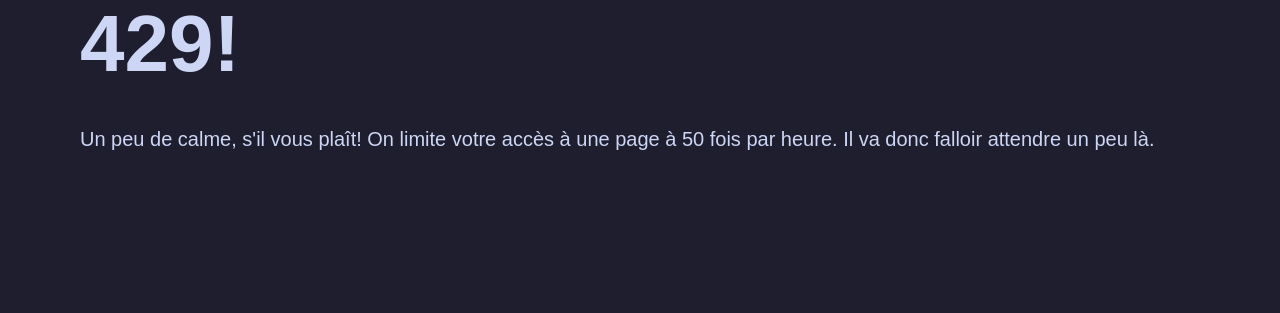
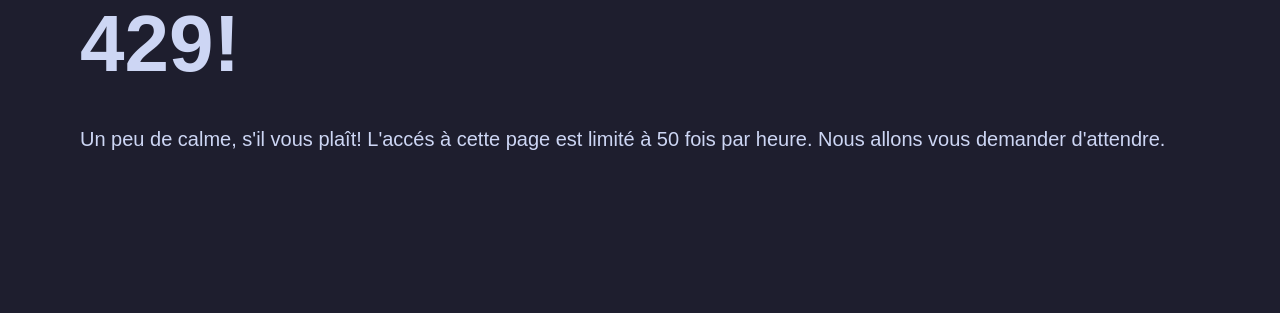
Before and after one commit to orlettienzo/CityPace, a Flask app: template mobility/templates/429.html in a window 1280 px wide. Shown: the part 116-429 px from the top of the page. Run offline with Flask 3, Linux system fonts and the light colour scheme; the template is opened without the code that fills it, so the values that code supplies are empty; some web fonts are replaced.

Commit message:
Changement de texte erreur 429

```diff
--- a/mobility/templates/429.html
+++ b/mobility/templates/429.html
@@ -11,7 +11,7 @@
     <div class="content">
         <section>
             <h1>429!</h1>
-            <p>Un peu de calme, s'il vous plaît! On limite votre accès à une page à 50 fois par heure. Il va donc falloir attendre un peu là.</p>
+            <p>Un peu de calme, s'il vous plaît! L'accés à cette page est limité à 50 fois par heure. Nous allons vous demander d'attendre.</p>
         </section>
     </div>
 </body>
```
